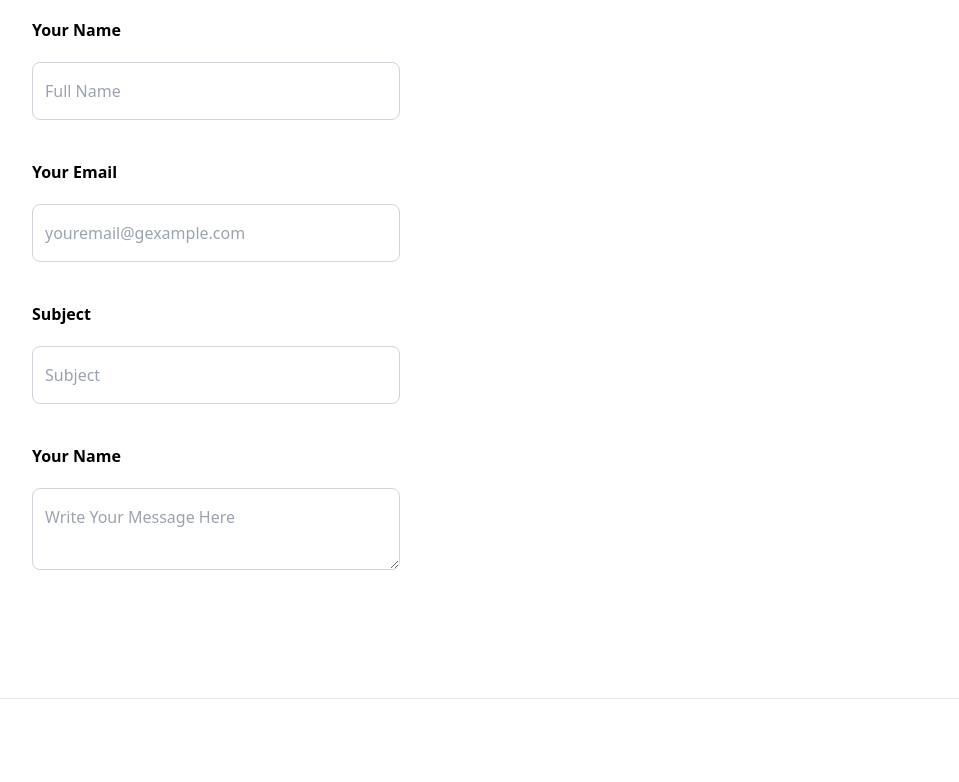
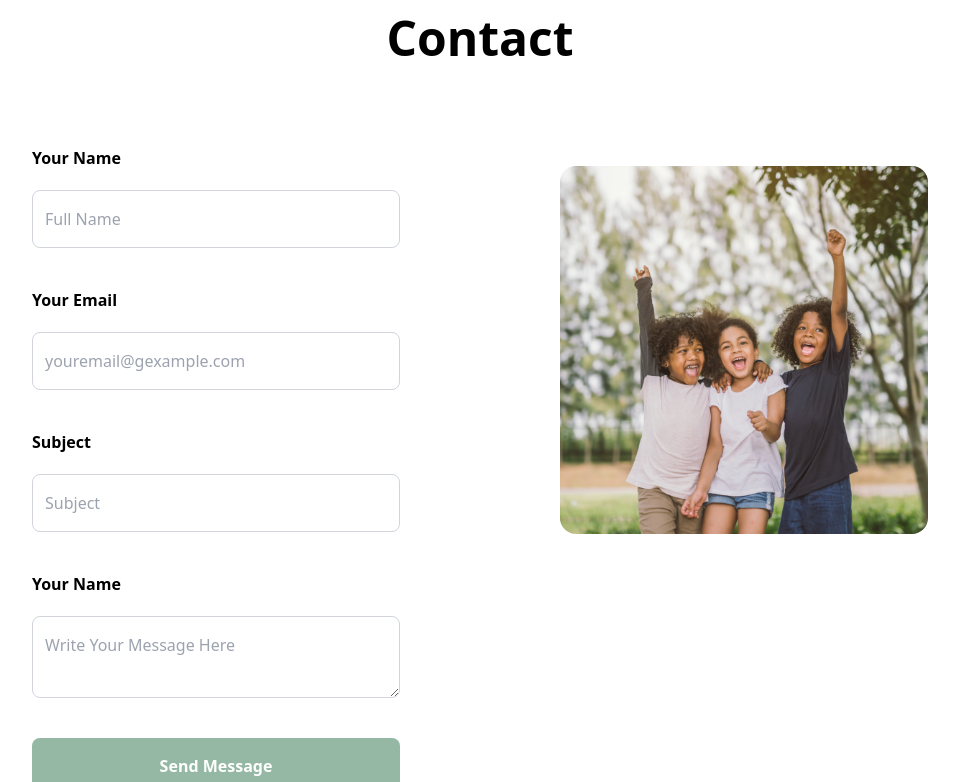
Before and after one commit to azshen23/Nutrition-Education-Initiative, a SvelteKit app: page /contact in a window 1280 px wide. Shown: the part 200-982 px from the top of the page, without its empty margins (160-1119 px from the left). Built offline with nearby package versions, Linux system fonts and the light colour scheme.

Commit message:
contact finished

```diff
--- a/src/components/footer.svelte
+++ b/src/components/footer.svelte
@@ -29,7 +29,7 @@
 	<h1 class="text-5xl font-bold pb-20">Start Your Nutrition Journey</h1>
 
 	<button
-		class="rounded-lg border-2 border-primary text-primary font-bold pl-10 pr-10 pb-5 pt-5"
+		class="rounded-lg border-2 border-primary hover:bg-primary hover:text-white cursor-pointer text-primary font-bold pl-10 pr-10 pb-5 pt-5"
 		on:click|stopPropagation={togglePopup}
 	>
 		Enter your email to receive updates<button />
--- a/src/routes/+page.svelte
+++ b/src/routes/+page.svelte
@@ -11,7 +11,7 @@
 			<h1 class="text-5xl font-bold pb-10">Empowering Students With Nutrition</h1>
 			<h1 class="text-2xl pb-10">Simple and Engaging Nutrition Education</h1>
 			<a
-				class="flex rounded-md bg-primary justify-center items-center pb-3 pt-3 text-lg font-bold text-white"
+				class="flex rounded-md bg-primary hover:bg-accent cursor-pointer justify-center items-center pb-3 pt-3 text-lg font-bold text-white"
 				href="/about"
 			>
 				Start Learning
--- a/src/routes/contact/+page.svelte
+++ b/src/routes/contact/+page.svelte
@@ -1,10 +1,15 @@
 <script>
 	import Header from '../../components/header.svelte';
 	import Footer from '../../components/footer.svelte';
+	import HappyKids from '../../images/contact/happynutritonkids.png';
 </script>
 
 <div class="flex flex-col h-screen w-screen">
 	<Header />
+	<div class="flex flex-col w-full pb-20">
+		<div class="flex w-full items-center justify-center pt-20">
+			<h1 class="font-bold text-5xl">Contact</h1>
+		</div>
 		<div class="flex flex-row pl-48 pr-48 pt-16 pb-32">
 			<div class="flex flex-col w-1/2 pr-20">
 				<form class="flex flex-col">
@@ -35,9 +40,19 @@
 						name="message"
 						placeholder="Write Your Message Here"
 					/>
+					<input
+						class="rounded-lg bg-primary hover:bg-accent cursor-pointer text-white pb-4 pt-4 mt-10 font-bold"
+						type="button"
+						value="Send Message"
+					/>
 				</form>
 			</div>
+			<div class="flex flex-col w-1/2 pt-10 pl-20">
+				<img src={HappyKids} alt="happykids" class="rounded-2xl" />
 			</div>
+		</div>
+	</div>
+
 	<Footer />
 </div>
 
```
Also changed, not shown: src/images/contact/happynutritonkids.png (added). Lines whose indentation alone changed are shown as unchanged.
